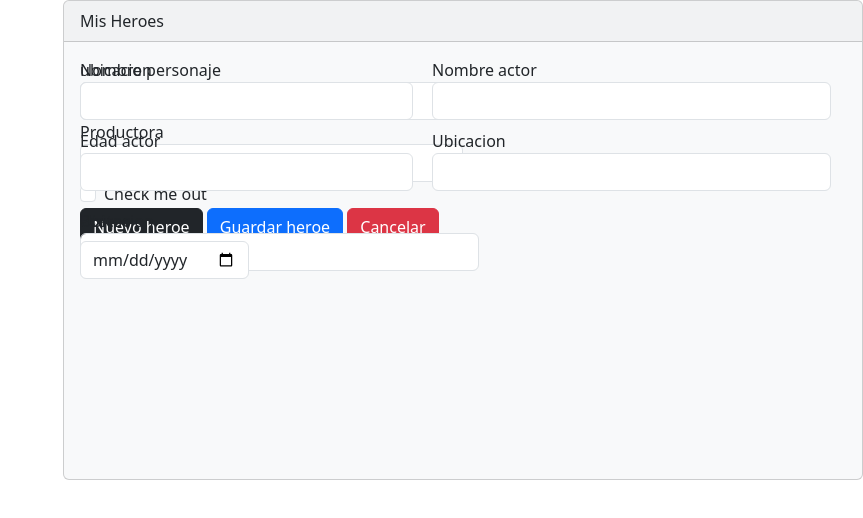
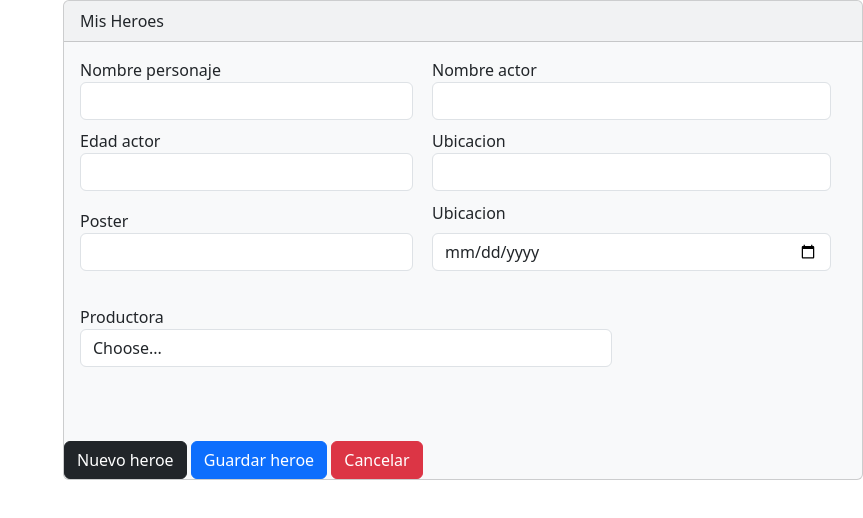
Before and after one commit to Bams29/quizJava_morenobryan, a plain HTML site: page index.html in a window 1280 px wide. Shown: the whole page, without its empty margins (417-1280 px from the left). Drawn offline with nearby package versions, Linux system fonts and the light colour scheme.

Commit message:
feat: :zap:

```diff
--- a/index.css
+++ b/index.css
@@ -29,9 +29,17 @@
 #poster{
     position: absolute;
     top: 13em;
+    left: 1em;
 }
 
 #date{
     position: absolute;
-    top: 13em;
+    top: 12.5em;
+    left: 23em;
 }
+
+#productor{
+    position: absolute;
+    bottom: 7em;
+    left: 1em;
+}
--- a/index.html
+++ b/index.html
@@ -30,40 +30,32 @@
                   <label for="inlineFormInput">Ubicacion</label>
                   <input type="inlineFormInput" class="form-control" id="inputPassword4" placeholder="">
                 </div>
-                <div class="form-group col-md-6">
-                  <label for="inputAddress2">ubicacion</label>
-                  <input type="text" class="form-control" id="inputAddress2" placeholder="">
                 </div>
                 <div class="form-row">
-                  <div id="poster" class="form-group col-md-6">
+                  <div id="poster" class="form-group col-md-5">
                     <label for="inputCity">Poster</label>
                     <input type="text" class="form-control" id="">
                   </div>
 
-                  <div id="date" class="col">
+                  <div id="date" class="col col-md-6">
                     <div class="mb-3">
                         <label for="dateAppears" class="form-label">Ubicacion</label>
                         <input type="date" class="form-control" name="dateAppears" id="dateAppears">
                     </div>
                 </div>
 
-                  <div class="form-group col-md-6">
-                    <label for="inputZip">Productora</label>
-                    <input type="text" class="form-control" id="inputZip">
-                  </div>
+                <div id="productor" class="form-group col-md-8">
+                  <label for="inputState">Productora</label>
+                  <select id="inputState" class="form-control">
+                    <option selected>Choose...</option>
+                    <option>Marvel</option>
+                    <option>Dc</option>
+                  </select>
                 </div>
 
-                <div class="form-group">
-                  <div class="form-check">
-                    <input class="form-check-input" type="checkbox" id="gridCheck">
-                    <label class="form-check-label" for="gridCheck">
-                      Check me out
-                    </label>
-                  </div>
-                </div>
-                <button type="submit" class="btn btn-dark">Nuevo heroe</button>
-                <button type="submit" class="btn btn-primary">Guardar heroe</button>
-                <button type="submit" class="btn btn-danger">Cancelar</button>
+                <button id="btnNew" type="submit" class="btn btn-dark">Nuevo heroe</button>
+                <button id="btnSave" type="submit" class="btn btn-primary">Guardar heroe</button>
+                <button id="btnCancel" type="submit" class="btn btn-danger">Cancelar</button>
               </form>
         </div>
       </div>
```
